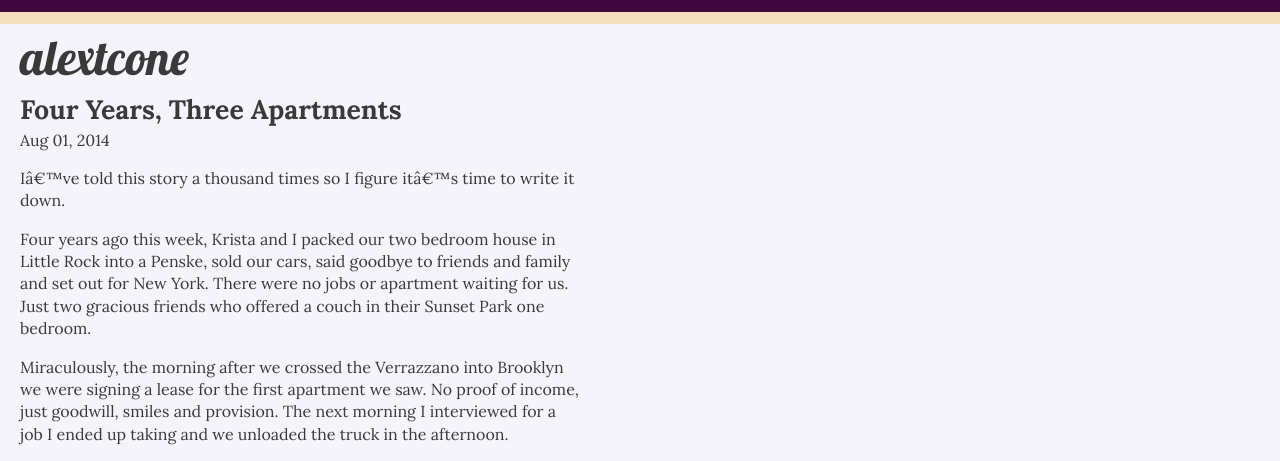
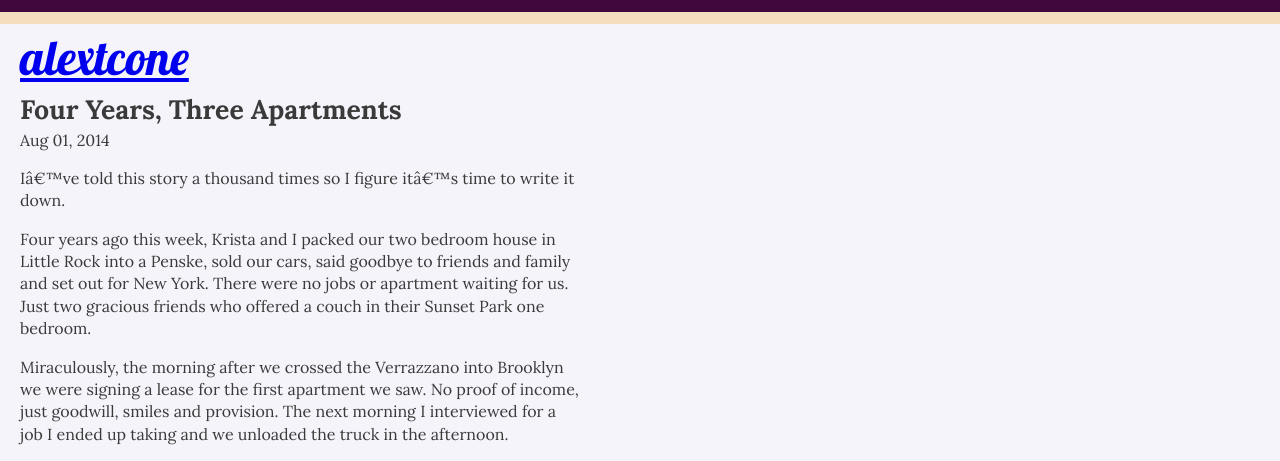
Before and after one commit to alextcone/alextcone.github.io, a Jekyll site: the page built from _posts/2014-08-01-four-years-three-apartments.md, in a window 1280 px wide. Shown: the top 461 px of the page. Built offline with Jekyll 4.4.1, drawn with Linux system fonts in a browser that asks for light colours; Markdown is read by kramdown in place of the engine named in the settings; grey boxes are pictures that could not be loaded.

Commit message:
minor layout cleanup and class addition

```diff
--- a/_layouts/default.html
+++ b/_layouts/default.html
@@ -8,13 +8,13 @@
 	<link rel="stylesheet" href="/css/master.css" type="text/css" media="screen" charset="utf-8"/>
 </head>
 <body class="snow">
-	<!-- Lines -->
 	<div class="line purple"></div>
 	<div class="line sand"></div>
-	<!-- End Lines -->
 	<div class="cf container">
 		<header class="cf">
-			<h1>alextcone</h1>
+			<h1>
+				<a href="/">alextcone</a>
+			</h1>
 		</header>
 		{{content}}
 	</div>
--- a/index.html
+++ b/index.html
@@ -2,8 +2,10 @@
 layout: default
 title: alextcone
 ---
-<h2>Posts</h2>
-		<ul>
+<h2>
+	Posts
+</h2>
+		<ul class="posts">
 			{% for post in site.posts %}<li>
 				{% if post.external_url == nil %}<a href="{{ post.url }}">{{ post.title }}</a><br />{{ post.date | date_to_string }}
 				{% else %}<a href="{{ post.external_url }}">{{ post.title }}</a><br />{{ post.date | date_to_string }}{% endif %}
```
